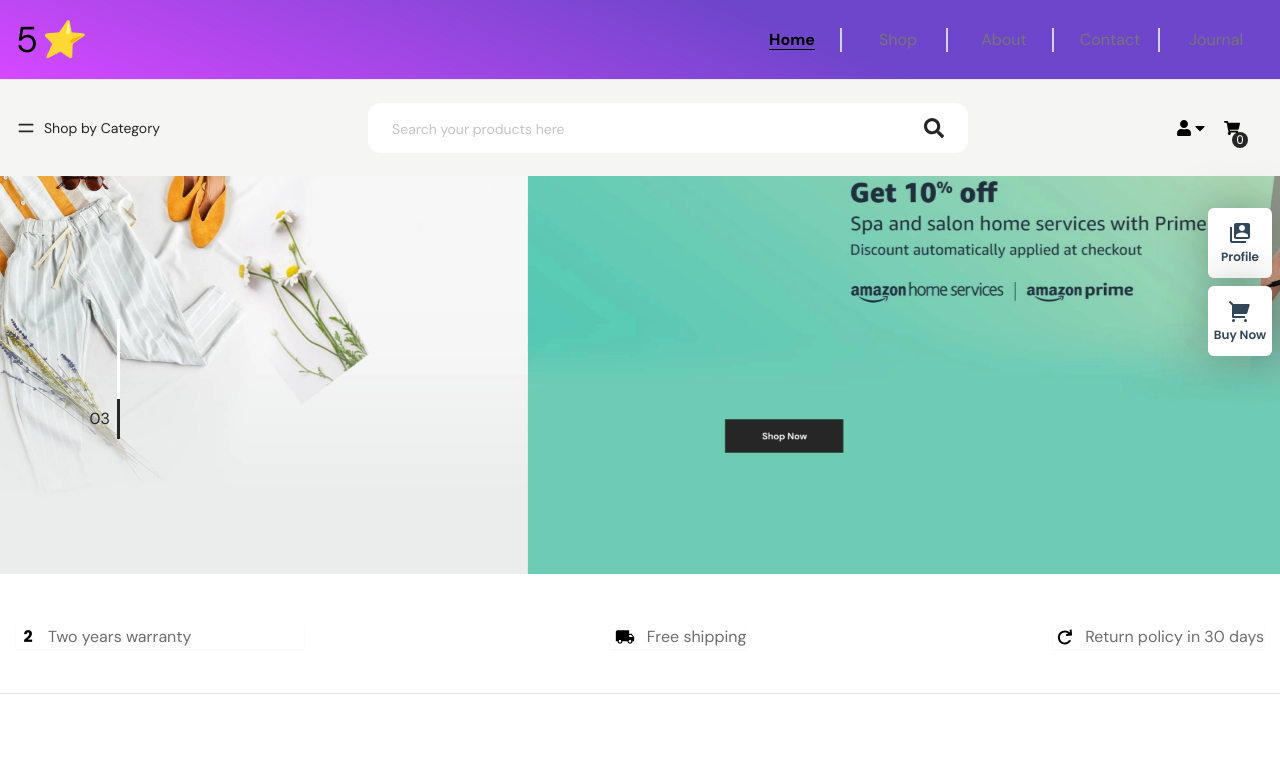
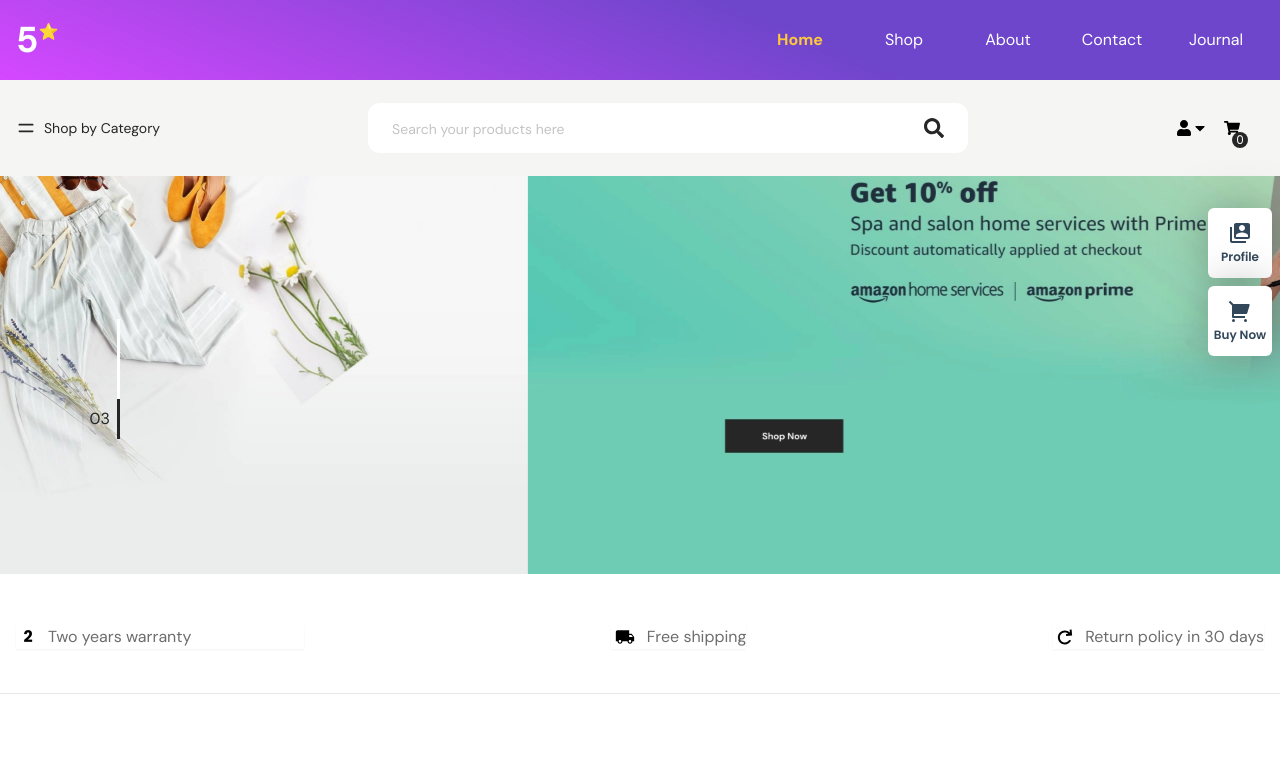
Before and after one commit to Kennypapa/five-star-shopping, a React (Create React App) app: page / in a window 1280 px wide. Shown: the top 774 px of the page. Built offline with nearby package versions, Linux system fonts and the light colour scheme.

Commit message:
update on header

```diff
--- a/public/index.html
+++ b/public/index.html
@@ -15,15 +15,10 @@
       user's mobile device or desktop. See https://developers.google.com/web/fundamentals/web-app-manifest/
     -->
     <link rel="manifest" href="%PUBLIC_URL%/manifest.json" />
-    <!--
-      Notice the use of %PUBLIC_URL% in the tags above.
-      It will be replaced with the URL of the `public` folder during the build.
-      Only files inside the `public` folder can be referenced from the HTML.
 
-      Unlike "/favicon.ico" or "favicon.ico", "%PUBLIC_URL%/favicon.ico" will
-      work correctly both with client-side routing and a non-root public URL.
-      Learn how to configure a non-root public URL by running `npm run build`.
-    -->
+    <!-------Font awesome-->
+    <link rel="stylesheet" href="https://cdnjs.cloudflare.com/ajax/libs/font-awesome/6.5.1/css/all.min.css" integrity="sha512-DTOQO9RWCH3ppGqcWaEA1BIZOC6xxalwEsw9c2QQeAIftl+Vegovlnee1c9QX4TctnWMn13TZye+giMm8e2LwA==" crossorigin="anonymous" referrerpolicy="no-referrer" />
+
     <title>OREBI Shopping | Experience the better</title>
   </head>
   <body>
--- a/src/components/home/Header/Header.js
+++ b/src/components/home/Header/Header.js
@@ -27,15 +27,15 @@ const Header = () => {
   }, []);
 
   return (
-    <div className="w-full h-20 bg-white sticky top-0 z-50 border-b-[1px] border-b-gray-200 navbar">
+    <div className="w-full h-20 bg-white sticky top-0 z-50  navbar">
       <nav className="h-full px-4 max-w-container mx-auto relative">
         <Flex className="flex items-center justify-between h-full">
           <Link to="/">
-            <div>
-             <span className="text-4xl">
+            <div className="flex justify-start items-start">
+             <span className="text-4xl text-white font-[600]">
                 5
-                  <i>⭐ </i>
               </span>
+              <span className="text-base text-2xl">⭐ </span>
             </div>
           </Link>
           <div>
@@ -50,7 +50,7 @@ const Header = () => {
                   {navBarList.map(({ _id, title, link }) => (
                     <NavLink
                       key={_id}
-                      className="flex font-normal hover:font-bold w-20 h-6 justify-center items-center px-12 text-base text-[#767676] hover:underline underline-offset-[4px] decoration-[1px] hover:text-[#262626] md:border-r-[2px] border-r-gray-300 hoverEffect last:border-r-0"
+                      className="flex font-normal hover:font-bold w-20 h-6 justify-center items-center px-12 text-base text-white  decoration-[1px] hover:text-[#ffc83d] hoverEffect last:border-r-0"
                       to={link}
                       state={{ data: location.pathname.split("/")[1] }}
                     >
@@ -78,10 +78,10 @@ const Header = () => {
                       src={logoLight}
                       alt="logoLight"
                     />
-                    <ul className="text-gray-200 flex flex-col gap-2">
+                    <ul className="text-white flex flex-col gap-2">
                       {navBarList.map((item) => (
                         <li
-                          className="font-normal hover:font-bold items-center text-lg text-gray-200 hover:underline underline-offset-[4px] decoration-[1px] hover:text-white md:border-r-[2px] border-r-gray-300 hoverEffect last:border-r-0"
+                          className="font-normal hover:font-bold items-center text-lg text-white hover:underline underline-offset-[4px] decoration-[1px] hover:text-white md:border-r-[2px]  hoverEffect last:border-r-0"
                           key={item._id}
                         >
                           <NavLink
--- a/src/index.css
+++ b/src/index.css
@@ -20,9 +20,9 @@
 
 /* ============= NavLink active Start here ============== */
 nav .active li {
-  color: black;
+  color: #ffc83d;
   font-weight: 600;
-  text-decoration: 1px underline black;
+
 }
 
 
```
